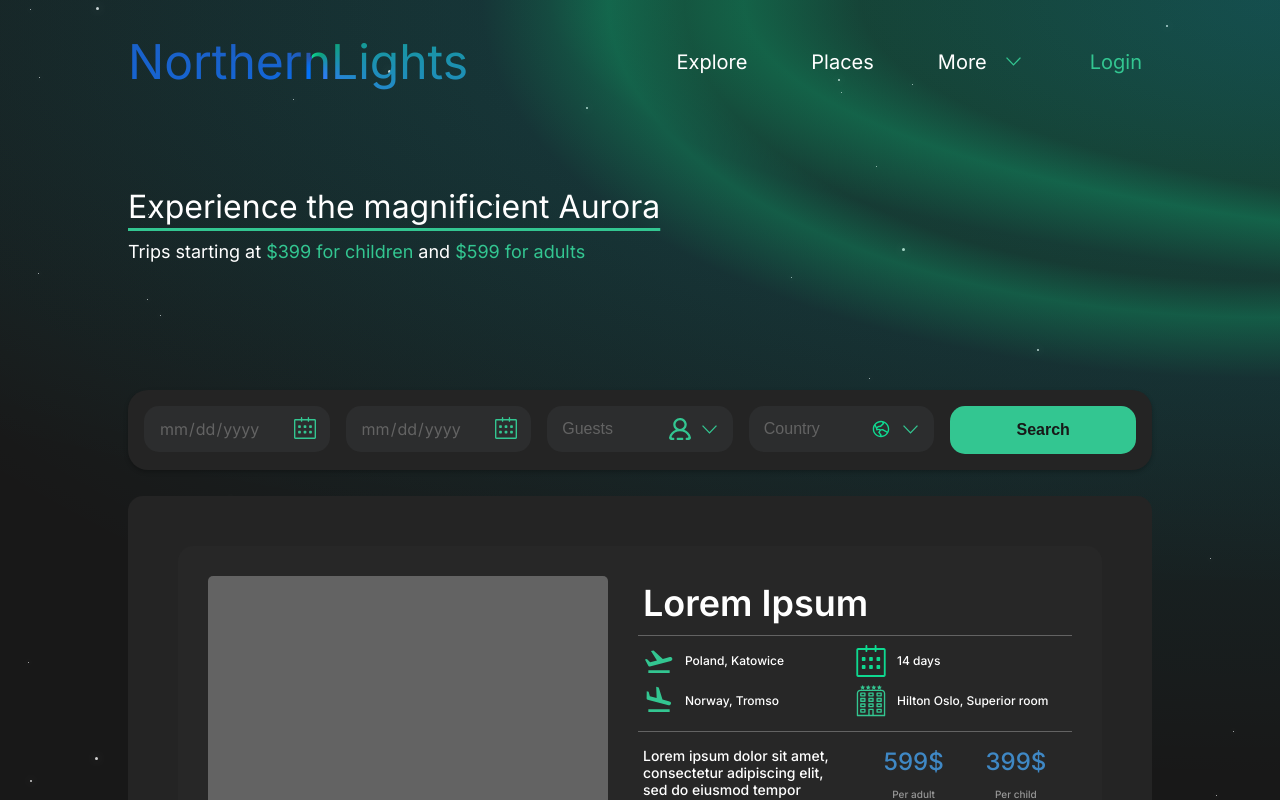
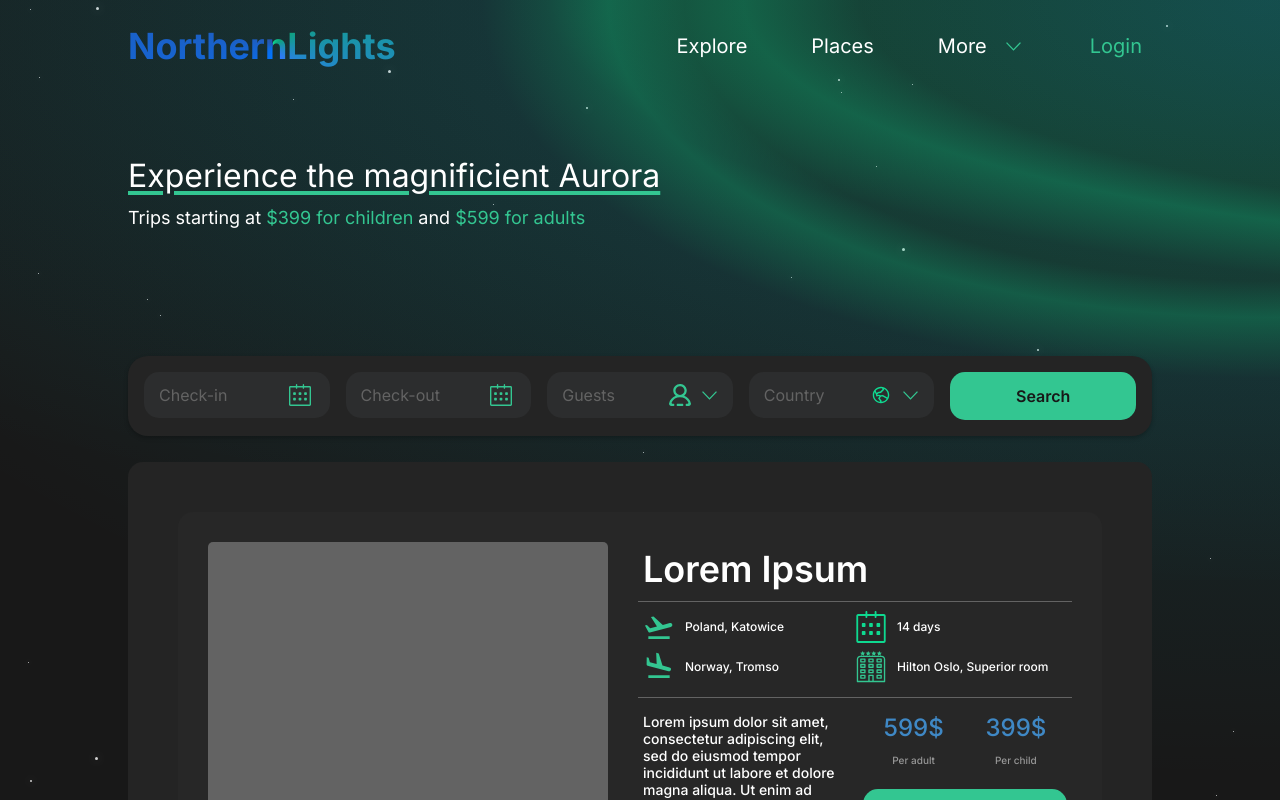
Before and after one commit to immunedev/NorthernLights, a React (Vite) app: page / in a window 1280 px wide. Shown: the top 800 px of the page. Built offline with nearby package versions, Linux system fonts and the light colour scheme.

Commit message:
restyle: search bar inputs fix: index.html indent fix: dom + style structures fix: broken guest input func remove: some redundant css styles (font-family, font-style, etc.) remove: unused module(s) modify: isolate lead out of navbar modify: lead underline add: datepicker

```diff
--- a/index.html
+++ b/index.html
@@ -3,11 +3,12 @@
   <head>
     <meta charset="UTF-8" />
     <link rel="preconnect" href="https://fonts.googleapis.com">
-<link rel="preconnect" href="https://fonts.gstatic.com" crossorigin>
-<link href="https://fonts.googleapis.com/css2?family=Inter:wght@300;400;500;600;700&display=swap" rel="stylesheet">
+    <link rel="preconnect" href="https://fonts.gstatic.com" crossorigin>
+    <link href="https://fonts.googleapis.com/css2?family=Inter:wght@300;400;500;600;700&display=swap" rel="stylesheet">
     <link rel="icon" type="image/svg+xml" href="/vite.svg" />
     <meta name="viewport" content="width=device-width, initial-scale=1.0" />
-    <link rel="stylesheet" href="src/index.sass">
+    <link rel="stylesheet" href="node_modules/react-datepicker/dist/react-datepicker.min.css"/>
+    <link rel="stylesheet" href="src/index.sass"/>
     <title>NorthernLights</title>
   </head>
   <body>
--- a/package.json
+++ b/package.json
@@ -13,7 +13,6 @@
     "classnames": "^2.3.2",
     "i": "^0.3.7",
     "react": "^18.2.0",
-    "react-date-picker": "^10.3.0",
     "react-datepicker": "^4.16.0",
     "react-dom": "^18.2.0",
     "vite-plugin-svgr": "^3.2.0"
--- a/src/App.jsx
+++ b/src/App.jsx
@@ -4,6 +4,7 @@ import SearchBar from './SearchBar';
 import ContentContainer from './ContentContainer';
 import TripPage from './TripPage';
 import FinalPage from './FinalPage';
+import Lead from './Lead';
 
 export default function App() {
   const [selectedTrip, setSelectedTrip] = useState(null);
@@ -58,9 +59,7 @@ document.querySelectorAll(".star").forEach((star, i) => {
       y: 3 * coordTransform(frY)
     };
 
-    console.log(e);
-
-    document.querySelectorAll(".star").forEach((star, i) => {
+    document.querySelectorAll(".star").forEach((star) => {
       star.style.transform = `translate(${move.x}px, ${move.y}px)`;
     })
 
@@ -94,12 +93,14 @@ document.querySelectorAll(".star").forEach((star, i) => {
       </div>
 
       <Header />
+
       {showFinalPage ? (
         <FinalPage
         tripData={selectedTrip}
         onBackClick={handleBackToContent} />
       ) : (
         <>
+          <Lead />
           <SearchBar />
           {selectedTrip ? (
             <TripPage
--- a/src/DatePicker.jsx
+++ b/src/DatePicker.jsx
@@ -1,56 +1,26 @@
-import React, { useState, useRef, useEffect } from "react";
+import { forwardRef } from "react";
 import { ReactComponent as CalenderIcon } from "./assets/calender.svg";
+import DatePicker from "react-datepicker"
 
-export default function DateForm({ placeholder }) {
-  const [startDate, setStartDate] = useState(null);
-  const datePickerRef = useRef(null);
+import classNames from "classnames"
 
+const DatePickerCustomInput = forwardRef(({value, onClick, placeholder}, ref) => (
+  <>
+    <div ref={ref} onClick={onClick} className={classNames("date-text", { placeholder: !value })}>{value || placeholder}</div>
+    <button className="open-button">
+      <CalenderIcon className='calender-icon'></CalenderIcon>
+    </button>
+  </>
+));
 
+DatePickerCustomInput.displayName = "datePicker";
 
-  const handleDateChange = (event) => {
+const DatePickerWrapper = ({placeholder, selected, onChange, minDate, maxDate}) => {
+  return (
+    <div className="date-picker-form">
+      <DatePicker wrapperClassName="date-picker-inner" placeholderText={placeholder} selected={selected} onChange={onChange} minDate={minDate} maxDate={maxDate} customInput={<DatePickerCustomInput />} dateFormat="dd.MM.yyyy" />
+    </div>
+  )
+}
 
-    const selectedDate = event.target.value;
-
-
-    setStartDate(selectedDate);
-    setDatePickerOpen(false);
-  };
-
-  const handleFormClick = () => {
-    setDatePickerOpen(true);
-  };
-
-
-  useEffect(() => {
-    function handleClickOutside(event) {
-      if (datePickerRef.current && !datePickerRef.current.contains(event.target)) {
-        setDatePickerOpen(false);
-      }
-    }
-
-    document.addEventListener("mousedown", handleClickOutside);
-    return () => {
-      document.removeEventListener("mousedown", handleClickOutside);
-    };
-  }, [datePickerRef]);
-
-
-
-  return (
-
-
-    // !!!!!!!!!!!!!!!!!!!!!!!!!!!!!!!!!!!!!!!!!!!!!!!!!!!!!!!!!!!!!!!!!!!!!!!!!!!
-    // do fixa jest button do otwierania tego forma tbh nie wiem jak to zrobic :/
-    // !!!!!!!!!!!!!!!!!!!!!!!!!!!!!!!!!!!!!!!!!!!!!!!!!!!!!!!!!!!!!!!!!!!!!!!!!!!
-
-
-    <div className="date-picker-form" onClick={handleFormClick}>
-      <input placeholder={placeholder} className="input-date" type="date" value={startDate || ""} onChange={handleDateChange} />
-      <span className="open-button">
-        <button type="button">
-          <CalenderIcon className='calender-icon'></CalenderIcon>
-        </button>
-      </span>
-    </div>
-  );
-}
+export default DatePickerWrapper;
--- a/src/GuestInfo.jsx
+++ b/src/GuestInfo.jsx
@@ -1,4 +1,4 @@
-import React, { useState, useEffect, useRef } from "react";
+import { useState, useEffect, useRef } from "react";
 import { ReactComponent as ProfileIcon } from "./assets/profile.svg";
 import { ReactComponent as DownArrow } from "./assets/downarrow.svg";
 import { ReactComponent as PlusIcon } from "./assets/plus.svg";
@@ -12,19 +12,23 @@ export default function GuestForm({ placeholder }) {
   const [childrenCount, setChildrenCount] = useState(0);
 
   // Create a ref to store the reference to the guest menu container
-  const guestMenuRef = useRef();
+  const inputRef = useRef(null);
+  const menuRef = useRef(null);
 
-  const handleOpen = () => {
+  const handleOpen = (e) => {
+    if (menuRef.current.contains(e.target)) return;
+
     setOpen((prevOpen) => !prevOpen);
   };
 
   // Close the guest menu when clicking outside of it
   useEffect(() => {
-    const handleClickOutside = (event) => {
-      if (guestMenuRef.current && !guestMenuRef.current.contains(event.target)) {
+    const handleClickOutside = (e) => {
+      if (inputRef.current && !inputRef.current.contains(e.target)) {
         setOpen(false);
       }
     };
+
 
     document.addEventListener("mousedown", handleClickOutside);
     return () => {
@@ -63,7 +67,7 @@ export default function GuestForm({ placeholder }) {
   }, [guestCount, childrenCount, placeholder]);
 
   return (
-    <div ref={guestMenuRef} className="guest-picker-form" onClick={handleOpen}>
+    <div ref={inputRef} className="guest-picker-form" onClick={handleOpen}>
       <div className={"date-text " + (value == placeholder ? "placeholder" : "")}>
         {value}
       </div>
@@ -77,7 +81,7 @@ export default function GuestForm({ placeholder }) {
     {/* !!!!!!!!!!!!!!!!!!!!!!!!!!!!!!!!!!!!!!!!!!!!!!!!!!!!!!!!!!!!!!!!!! */}
 
 
-      <div  className={`menu-container-guest ${open ? "active" : ""}`}>
+      <div ref={menuRef} className={`menu-container-guest ${open ? "active" : ""}`}>
         <div className="guest-menu">
           <div className="guest-menu-grid">
             <div className="guest-menu-content">
--- a/src/Header.jsx
+++ b/src/Header.jsx
@@ -26,10 +26,6 @@ export default function Header(){
 
                     </div>
                 </div>
-                <div className="navbar-text">
-                    <div className="navbar-main-text">Experience the magnificient Aurora</div>
-                    <div className="navbar-sub-text">Trips starting at <span className="child-price">$399 for children</span> and <span className="child-price">$599 for adults</span></div>
-                </div>
             </div>
         </div>
     )
--- /dev/null
+++ b/src/Lead.jsx
@@ -0,0 +1,8 @@
+export default function Lead() {
+    return (
+        <div className="lead">
+            <div className="lead-main">Experience the magnificient Aurora</div>
+            <div className="lead-sub">Trips starting at <span className="child-price">$399 for children</span> and <span className="child-price">$599 for adults</span></div>
+        </div>
+    )
+}
--- a/src/SearchBar.jsx
+++ b/src/SearchBar.jsx
@@ -1,15 +1,25 @@
-import React from "react";
-import DateForm from "./DatePicker";
+import { useState } from "react";
+import DatePickerCustomInput from "./DatePicker";
 import GuestForm from "./GuestInfo";
 import CountryForm from "./CountryPicker";
 import Button from "./Button";
+import DatePickerWrapper from "./DatePicker";
+
+
 
 export default function SearchBar(){
+    const [ checkInDate, setCheckInDate ] = useState(null);
+    const [ checkOutDate, setCheckOutDate ] = useState(null);
+
+
+
     return(
         <div className="search-bar-container">
             <div className="search-bar">
-                <DateForm placeholder="Check-in"></DateForm>
-                <DateForm placeholder="Check-out"></DateForm>
+                <DatePickerWrapper selected={checkInDate} maxDate={checkOutDate} placeholder="Check-in" onChange={(date) => setCheckInDate(date)} />
+                <DatePickerWrapper selected={checkOutDate} minDate={checkInDate} placeholder="Check-out" onChange={(date) => setCheckOutDate(date)} />
+
+
                 <GuestForm placeholder="Guests"></GuestForm>
                 <CountryForm placeholder="Country"></CountryForm>
                 <Button placeholder="Search" cssClass="search-button"></Button>
--- a/src/index.sass
+++ b/src/index.sass
@@ -1,5 +1,3 @@
-
-
 @import "vars"
 
 html, body, #root
@@ -10,7 +8,7 @@ html, body, #root
 
 body
 
-    font-family: 'Roboto Mono', sans-serif
+    font-family: 'Inter', sans-serif
     font-size: 18px
     color: #fff
     background-color: $bg-page
@@ -39,11 +37,7 @@ body
 
 .logo-text
     text-align: center
-    font-family: Inter
-    font-size: 48px
-    font-style: normal
-    font-weight: 400
-    line-height: normal
+    font-size: 36px
     background: conic-gradient(from -3deg at 54.24% 50.00%, rgba(12, 237, 156, 0.90) 3deg, #0FA17E 56deg, #3077FF 155deg, #0075FF 186deg, rgba(41, 90, 183, 0.92) 327deg)
     background-clip: text
     -webkit-background-clip: text
@@ -71,33 +65,29 @@ body
     text-align: center
     align-items: center
 
-.navbar-text
+.lead
     display: flex
     flex-direction: column
-    justify-content: flex-start
+    justify-content: center
     padding-top: 64px
     padding-bottom: 128px
 
-.navbar-main-text
-    color: #FFF
-    font-family: Inter
+    width: 80%
+    margin: 0 auto
+
+.lead-main
     font-size: 32px
-    font-style: normal
-    font-weight: 400
-    line-height: normal
-    padding-bottom: 15px
+
     text-decoration: underline
     text-decoration-color: $accent-color
-    text-decoration-thickness: 3px
-    text-underline-offset: 10px
-
-.navbar-sub-text
-    color: #FFF
-    font-family: Inter
+    text-decoration-thickness: 4px
+    text-underline-offset: 4px
+
+    margin-bottom: 12px
+
+.lead-sub
+    color: #FFF
     font-size: 18px
-    font-style: normal
-    font-weight: 400
-    line-height: normal
 
 
 .child-price
@@ -178,7 +168,7 @@ body
     display: flex
     flex-direction: row
     justify-content: space-between
-    align-content: center
+    align-items: center
     text-align: center
 
     flex: 1
@@ -187,8 +177,15 @@ body
     background: $bg-input
     border-radius: 15px
     border-color: $outline-color
+    color: $outline-color
+
     padding: 5px
     cursor: pointer
+
+.date-picker-inner
+    width: 100%
+    display: flex !important
+    align-items: center
 
 .input-date
     color: $outline-color
@@ -203,6 +200,10 @@ body
     background-color: transparent
     border: none
     padding: 5px 10px
+    width: 100%
+
+    cursor: pointer
+
 
 
 .input-date:focus,
@@ -216,17 +217,16 @@ input[type="date"]::-webkit-calendar-picker-indicator
 
 .open-button
   position: absolute
-  top: 12px
+  top: 10px
   right: 12px
   width: 25px
   height: 25px
   background: none
   pointer-events: none
 
-
-.open-button button
   border: none
   background: transparent
+
 
 
 
@@ -370,10 +370,8 @@ input[type="date"]::-webkit-calendar-picker-indicator
 .date-text
     color: #FFF
     display: flex
-    justify-content: center
-    align-items: center
-
-    text-align: center
+    align-items: center
+
     font-size: 16px
     font-weight: 400
 
@@ -1589,5 +1587,5 @@ input[type="date"]::-webkit-calendar-picker-indicator
     // tutaj sie trzeba zastanowic czy ten tekst ma byc na mobile
     //!!!!!!!!!!!!!!!!!!!!!!!!!!!!
 
-    .navbar-text
+    .lead
         display: none
--- a/src/main.jsx
+++ b/src/main.jsx
@@ -1,6 +1,6 @@
-import React from 'react'
 import ReactDOM from 'react-dom/client'
 import App from './App.jsx'
+
 
 ReactDOM.createRoot(document.getElementById('root')).render(
     <App />
```
Also changed, not shown: 1 other file (tests, documents, lock files or other folders).
